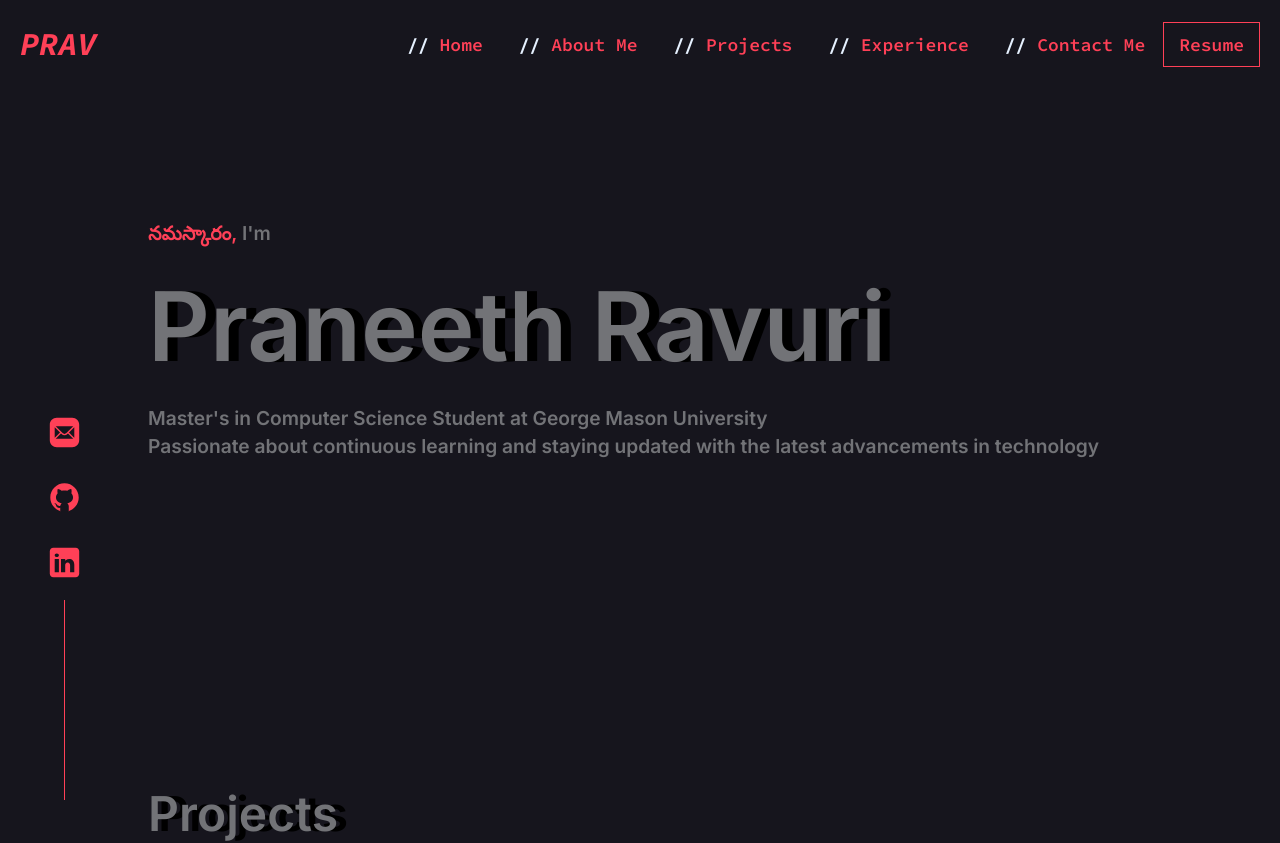
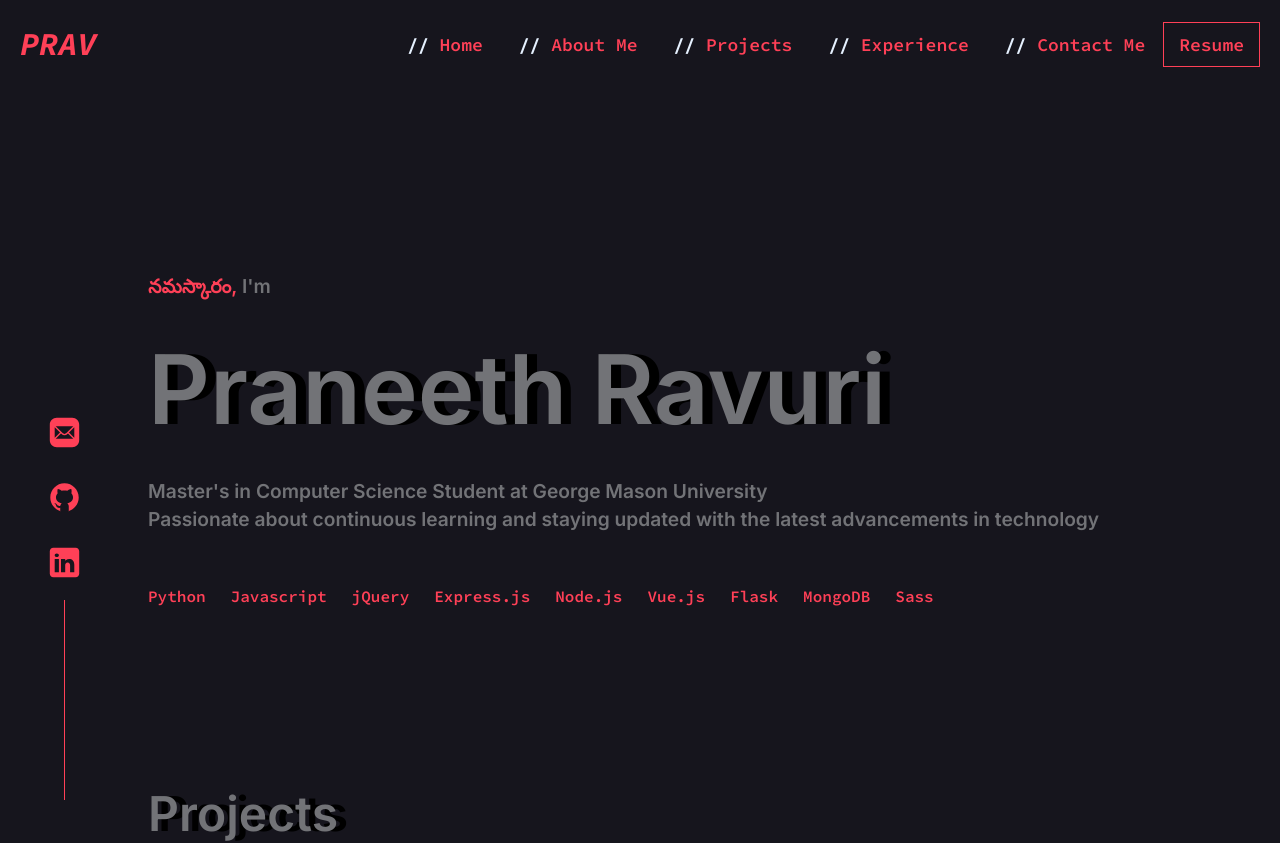
Before and after one commit to praneethravuri/PRAV-V2, a Vue app: page / in a window 1280 px wide. Shown: the top 843 px of the page. Built offline with nearby package versions, Linux system fonts and the light colour scheme.

Commit message:
Added skills in introduction

```diff
--- a/src/components/Introduction.vue
+++ b/src/components/Introduction.vue
@@ -13,13 +13,24 @@
             <p class="desc-2">Passionate about continuous learning and staying updated with the latest advancements in
                 technology</p>
         </div>
+
+        <div class="skills-container">
+            <div class="skills" v-for="skill in skills" :key="skill">
+                <p>{{ skill }}</p>
+            </div>
+        </div>
     </div>
 </template>
 
 <script>
 export default {
     // eslint-disable-next-line vue/multi-word-component-names
-    name: "Introduction"
+    name: "Introduction",
+    data() {
+        return {
+            skills: ["Python", "Javascript", "jQuery", "Express.js", "Node.js", "Vue.js", "Flask", "MongoDB", "Sass"]
+        }
+    }
 }
 </script>
 
--- a/src/styles/introduction.scss
+++ b/src/styles/introduction.scss
@@ -1,9 +1,11 @@
 @import './variables';
 
 div {
-    margin: 30px 0px;
+    margin: 30px 0px 10px 0px;
     font-size: clamp(1rem, 1.5vw, 2rem);
 }
+
+
 
 .name-text {
     font-size: clamp(6rem, 7vw, 8rem);
@@ -11,3 +13,42 @@ div {
     font-weight: 600;
     text-shadow: 10px 0px black;
 }
+
+.container {
+    margin-top: 200px;
+    display: flex;
+    flex-direction: column;
+    justify-content: center;
+    align-items: flex-start;
+    height: 100vh;
+}
+
+p {
+    text-align: left;
+}
+
+.skills-container {
+    display: flex;
+    flex-wrap: wrap;
+    /* Allow items to wrap to the next line if necessary */
+    justify-content: flex-start;
+    /* Align items to the left */
+}
+
+.skills {
+    margin: 10px 25px 10px 0px;
+    /* Add some margin between the skill divs */
+}
+
+.skills p {
+    font-family: $source-code-pro-font;
+    font-weight: 600;
+    color: $bright-red;
+    font-size: 16px;
+}
+
+@media (max-width: 600px) {
+    .skills-container{
+        display: none;
+    }
+}
```
